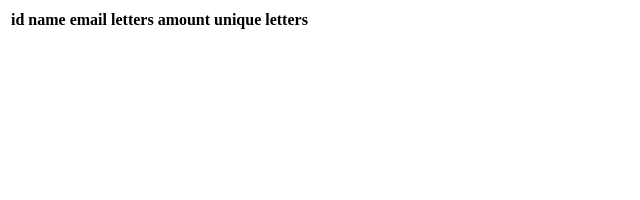
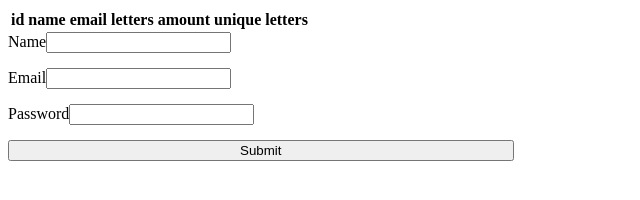
Before and after one commit to malinovaya0iriska/for-js, a plain HTML site: page index.html in a window 1280 px wide. Shown: the whole page, without its empty margins (0-640 px from the left). Drawn offline with Linux system fonts and the light colour scheme; no server answers.

Commit message:
feat: add form via js

```diff
--- /dev/null
+++ b/form.js
@@ -0,0 +1,17 @@
+const createForm = (parentEl, fields) => {
+  const form = addNode(parentEl, 'form');
+  form.style.display = 'grid';
+  form.style.gap = '15px';
+  form.style.maxWidth = '40%';
+
+  fields.forEach((inputData) => {
+    const label = addNode(form, 'label', inputData.label);
+    const input = addNode(label, 'input');
+    input.id = inputData.id;
+    input.type = inputData.type;
+    label.setAttribute('for', input.id);
+  })
+
+  const submitBtn = addNode(form, 'button', 'Submit');
+  submitBtn.type= 'submit';
+}
--- a/index.html
+++ b/index.html
@@ -7,5 +7,7 @@
 <body>
 <div id="root"></div>
 </body>
+<script src="table.js"></script>
+<script src="form.js"></script>
 <script src="index.js"></script>
 </html>
--- a/index.js
+++ b/index.js
@@ -20,84 +20,17 @@ const dataFull = [
     email: "Nikita@garfield.biz",
     body: "quia molestiae reprehenderit quasi aspernatur\naut expedita occaecati aliquam eveniet laudantium\nomnis quibusdam delectus saepe quia accusamus maiores nam est\ncum et ducimus et vero voluptates excepturi deleniti ratione"
   },
+];
+const URL = 'https://jsonplaceholder.typicode.com/comments';
+const tableHeadings = ['id', 'name', 'email', 'letters amount', 'unique letters'];
+
+const root = document.querySelector('#root');
+
+const inputFields = [
+  {label: 'Name', id: 'input-name', type: 'text',},
+  {label: 'Email', id: 'input-email', type: 'email',},
+  {label: 'Password', id: 'input-password', type: 'password',},
 ]
-const URL = 'https://jsonplaceholder.typicode.com/comments';
 
-const countUniqueLetters = (string) => {
-  const set = new Set(string.replace(/\s+/g, '').split(''));
-  return set.size;
-};
-
-
-const countUnrepeatedLetters = (string) => {
-  const lettersArr = string.replace(/\s+/g, '').split('');
-  const frequencyOfLetterOccurrence = 1;
-
-  const occurrenceOfLettersList = lettersArr.reduce((acc, curr) => {
-      acc[curr] = (acc[curr] || 0) + 1;
-      return acc;
-    }, {}
-  );
-  const uniqueLetters = Object.keys(occurrenceOfLettersList);
-
-  return uniqueLetters.filter(key => occurrenceOfLettersList[key] === frequencyOfLetterOccurrence).length
-};
-
-const generateTableHead = (table, data) => {
-  const thead = table.createTHead();
-  const thRow = thead.insertRow();
-
-  data.forEach(title => {
-      const cell = document.createElement('th');
-      cell.textContent = title
-
-      thRow.appendChild(cell);
-    }
-  )
-}
-
-const createCell = (el, data) => {
-  const cell = el.insertCell();
-  cell.textContent = data;
-
-  el.appendChild(cell);
-};
-
-const generateTableBody = (tbody, data) => {
-
-  data.forEach(({id, name, email, body}) => {
-    const row = tbody.insertRow();
-
-    const rowCellsValues = Object.values({
-      id,
-      name,
-      email
-    }).concat(countUniqueLetters(body), countUnrepeatedLetters(body))
-
-    rowCellsValues.forEach(item => createCell(row, item))
-
-  })
-}
-
-
-const fillTableData = (url, body) => {
-  fetch(url)
-    .then(response => response.json())
-    .then(json => generateTableBody(body, json));
-};
-
-const createTable = (dataTHead) => {
-
-  const root = document.querySelector('#root');
-  const table = document.createElement('table');
-  const tBody = document.createElement('tbody');
-
-  const body = table.appendChild(tBody);
-
-  root.appendChild(table);
-
-  fillTableData(URL, body);
-  generateTableHead(table, dataTHead);
-};
-
-createTable(['id', 'name', 'email', 'letters amount', 'unique letters']);
+createTable(root, tableHeadings);
+createForm(root, inputFields);
--- /dev/null
+++ b/table.js
@@ -0,0 +1,74 @@
+const countUniqueLetters = (string) => {
+  const set = new Set(string.replace(/\s+/g, '').split(''));
+  return set.size;
+};
+
+const countUnrepeatedLetters = (string) => {
+  const lettersArr = string.replace(/\s+/g, '').split('');
+  const frequencyOfLetterOccurrence = 1;
+
+  const occurrenceOfLettersList = lettersArr.reduce((acc, curr) => {
+      acc[curr] = (acc[curr] || 0) + 1;
+      return acc;
+    }, {}
+  );
+  const uniqueLetters = Object.keys(occurrenceOfLettersList);
+
+  return uniqueLetters.filter(key => occurrenceOfLettersList[key] === frequencyOfLetterOccurrence).length
+};
+
+const addNode = (parentEl, childEl, content = null) => {
+  const newTag = document.createElement(childEl);
+  if (content) {
+    newTag.textContent = content;
+  }
+
+  parentEl.appendChild(newTag);
+  return newTag;
+};
+
+const getTableData = (url) => {
+
+  return fetch(url)
+    .then(response => response.json())
+    .then(json => json)
+    .catch(error => console.log(error))
+};
+
+const generateTableHead = (table, data) => {
+  const thead = table.createTHead();
+  const thRow = thead.insertRow();
+
+  data.forEach(title => addNode(thRow, 'th', title))
+}
+
+const generateTableBody = (tbody, data) => {
+
+  data.forEach(({id, name, email, body}) => {
+    const row = tbody.insertRow();
+
+    const rowCellsValues = Object.values({
+      id,
+      name,
+      email
+    }).concat(countUniqueLetters(body), countUnrepeatedLetters(body))
+
+    rowCellsValues.forEach(item => addNode(row, 'td', item))
+  })
+};
+
+async function fillTableData(body) {
+  const loader = addNode(body, 'tr', 'Loading...');
+  const data = await getTableData(URL);
+  loader.remove();
+  generateTableBody(body, data);
+};
+
+const createTable = (parentEl, dataTHead) => {
+
+  const table = addNode(parentEl, 'table');
+  const tBody = addNode(table, 'tbody');
+
+  generateTableHead(table, dataTHead);
+  fillTableData(tBody);
+};
```
